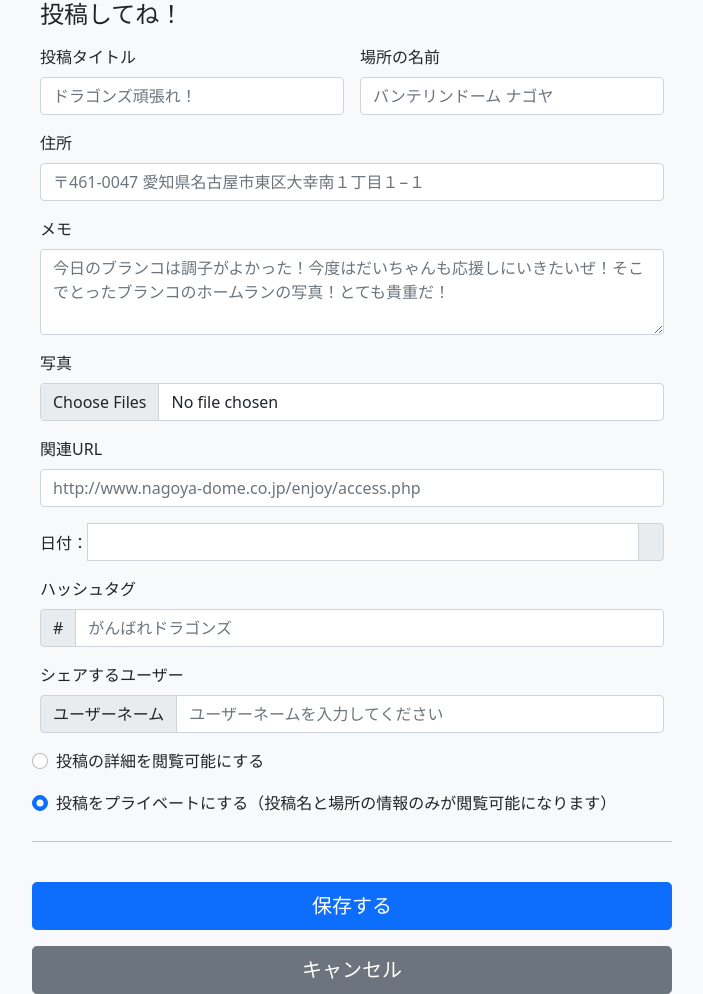
After one commit to Tomo-osw/S11_Team, a Django app: template template/makelist.html in a window 1280 px wide. The commit adds this page. Shown: the whole page, without its empty margins (132-835 px from the left). Run offline with Django 3.2, Linux system fonts and the light colour scheme; the template is opened without the code that fills it, so the values that code supplies are empty; some libraries are stand-ins or nearby versions.

Commit message:
追加コミット

```diff
--- /dev/null
+++ b/template/makelist.html
@@ -0,0 +1,140 @@
+<!DOCTYPE html>
+<html lang="ja">
+
+<head>
+    <meta charset="utf-8">
+    <meta name="viewport" content="width=device-width, initial-scale=1">
+    <meta name="description" content="">
+    <title>投稿画面</title>
+
+    <link rel="canonical" href="https://getbootstrap.jp/docs/5.0/examples/checkout/">
+
+
+
+    <!-- Bootstrap core CSS -->
+    <link href=https://cdn.jsdelivr.net/npm/bootstrap@5.0.0-beta1/dist/css/bootstrap.min.css rel="stylesheet"
+        integrity="sha384-giJF6kkoqNQ00vy+HMDP7azOuL0xtbfIcaT9wjKHr8RbDVddVHyTfAAsrekwKmP1" crossorigin="anonymous">
+
+
+
+    <!-- Custom styles for this template -->
+    <link href="/static/css/form-validation.css" rel="stylesheet">
+</head>
+
+<body class="bg-light">
+
+    <div class="container">
+        <main>
+            <div class="col-md-7 col-lg-8">
+                <h4 class="mb-3">投稿してね！</h4>
+                <form class="needs-validation" novalidate>
+                    <div class="row g-3">
+                        <div class="col-sm-6">
+                            <label for="postTitle" class="form-label">投稿タイトル</label>
+                            <input type="text" class="form-control" id="postTitle" placeholder="ドラゴンズ頑張れ！" value=""
+                                required>
+                            <div class="invalid-feedback">
+                                投稿のタイトルを入力してください
+                            </div>
+                        </div>
+
+                        <div class="col-sm-6">
+                            <label for="placeName" class="form-label">場所の名前</label>
+                            <input type="text" class="form-control" id="placeName" placeholder="バンテリンドーム ナゴヤ" value=""
+                                required>
+                            <div class="invalid-feedback">
+                                共有する地名の名前をいれてください！
+                            </div>
+                        </div>
+
+                        <div class="col-12">
+                            <label for="address" class="form-label">住所</label>
+                            <input type="text" class="form-control" id="address"
+                                placeholder="〒461-0047 愛知県名古屋市東区大幸南１丁目１−１" required>
+                            <div class="invalid-feedback">
+                                共有する場所の住所を登録してください
+                            </div>
+                        </div>
+
+                        <div class="col-12">
+                            <label for="memo" class="form-label">メモ</label>
+                            <textarea input type="text" class="form-control" id="memo" rows="3"
+                                placeholder="今日のブランコは調子がよかった！今度はだいちゃんも応援しにいきたいぜ！そこでとったブランコのホームランの写真！とても貴重だ！"></textarea>
+                        </div>
+
+                        <div class="col-12">
+                            <label for="picture" class="form-label">写真</label>
+                            <input type="file" class="form-control" id="picture" multiple>
+                        </div>
+
+                        <div class="col-12">
+                            <label for="relatedUrl" class="form-label">関連URL</label>
+                            <input type="text" class="form-control" id="relatedUrl"
+                                placeholder="http://www.nagoya-dome.co.jp/enjoy/access.php">
+                        </div>
+
+                        <div class="input-group col-12" id="datetimepicker" data-target-input="nearest">
+                            <label for="datetimepicker" class="pt-2 pr-2">日付：</label>
+                            <input type="text" data-input class="form-control" data-target="#datetimepicker"
+                                style='background:white' />
+                            <span class="input-group-text" data-toggle>
+                                <i class="far fa-calendar-alt"></i>
+                            </span>
+                        </div>
+
+                        <div class="col-12">
+                            <label for="hashTag" class="form-label">ハッシュタグ</label>
+                            <div class="input-group">
+                                <span class="input-group-text">#</span>
+                                <input type="text" class="form-control" id="hashTag" placeholder="がんばれドラゴンズ">
+                            </div>
+                        </div>
+
+                        <div class="col-12">
+                            <label for="shareUser" class="form-label">シェアするユーザー</label>
+                            <div class="input-group">
+                                <span class="input-group-text">ユーザーネーム</span>
+                                <input type="text" class="form-control" id="shareUser" placeholder="ユーザーネームを入力してください"
+                                    required>
+                            </div>
+                        </div>
+
+
+                        <div class="form-check">
+                            <input class="form-check-input" type="radio" name="flexRadioDefault" id="detailPublicRadio">
+                            <label class="form-check-label" for="detailPublicRadio">
+                                投稿の詳細を閲覧可能にする
+                            </label>
+                        </div>
+                        <div class="form-check">
+                            <input class="form-check-input" type="radio" name="flexRadioDefault"
+                                id="detailNotPublicRadio" checked>
+                            <label class="form-check-label" for="detailNotPublicRadio">
+                                投稿をプライベートにする（投稿名と場所の情報のみが閲覧可能になります）
+                            </label>
+                        </div>
+
+
+
+                        <hr class="my-4">
+
+                        <button class="w-100 btn btn-primary btn-lg" type="submit">保存する</button>
+                        <button class="w-100 btn btn-secondary btn-lg" type="submit">キャンセル</button>
+                </form>
+            </div>
+    </div>
+    </main>
+    </div>
+
+
+    <script src="/docs/5.0/dist/js/bootstrap.bundle.min.js"
+        integrity="sha384-ygbV9kiqUc6oa4msXn9868pTtWMgiQaeYH7/t7LECLbyPA2x65Kgf80OJFdroafW"
+        crossorigin="anonymous"></script>
+
+    <script src="/static/js/form-validation.js"></script>
+
+    <script></script>
+    <script></script>
+</body>
+
+</html>
```
Also changed, not shown: static/js/indexmap.js (+32 -0 lines), template/index2.html (+25 -31 lines), 7 other files.
